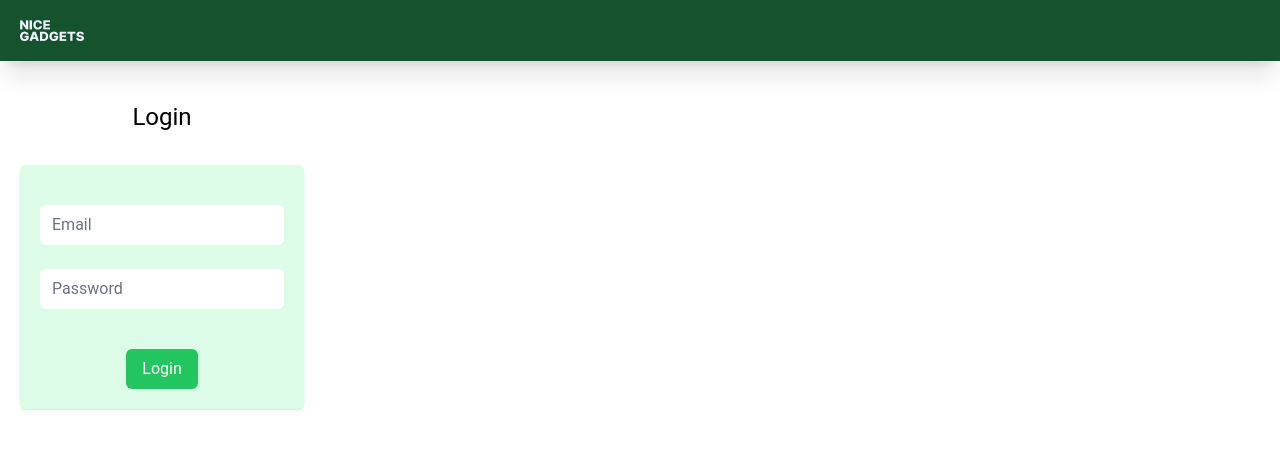
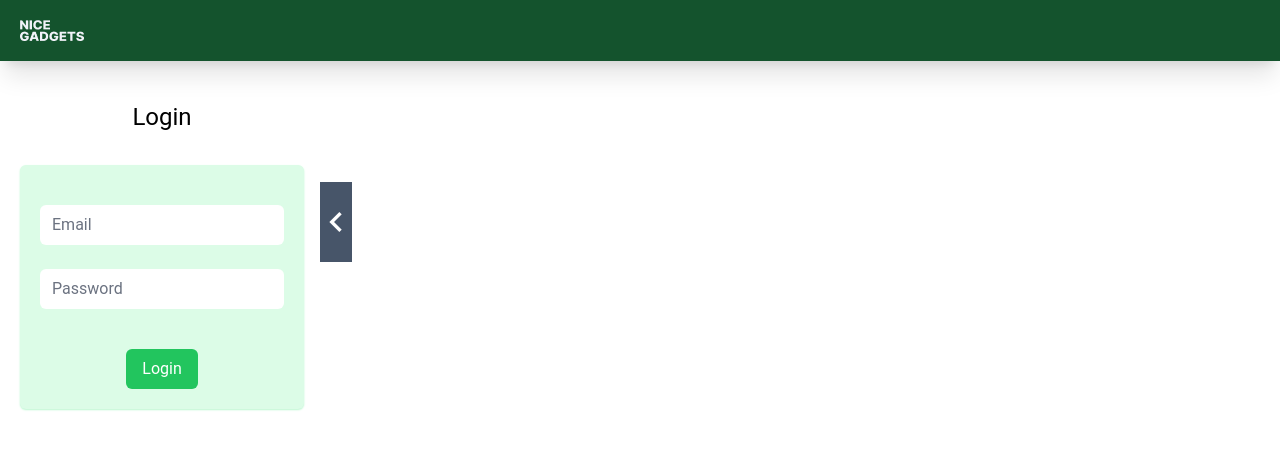
Before and after one commit to ysrckr/phone-catalog, a Vue app in the folder admin/: page /login in a window 1280 px wide. Shown: the top 450 px of the page. Built offline with nearby package versions, Linux system fonts and the light colour scheme; no server answers; what @tanstack/vue-query would draw is missing.

Commit message:
create button to open sidebar

```diff
--- a/admin/index.html
+++ b/admin/index.html
@@ -6,7 +6,7 @@
     <meta name="viewport" content="width=device-width, initial-scale=1.0" />
     <title>Phone Catalog | Admin</title>
   </head>
-  <body>
+  <body class="min-h-screen">
     <div id="app"></div>
     <script type="module" src="/src/main.ts"></script>
   </body>
--- a/admin/package.json
+++ b/admin/package.json
@@ -11,6 +11,7 @@
   "dependencies": {
     "@tailwindcss/forms": "^0.5.3",
     "@tanstack/vue-query": "^4.24.10",
+    "@vueuse/motion": "2.0.0-beta.12",
     "axios": "^1.3.4",
     "pinia": "^2.0.32",
     "prettier-plugin-tailwind-css": "^1.5.0",
--- a/admin/src/App.vue
+++ b/admin/src/App.vue
@@ -1,3 +1,3 @@
 <template>
-    <router-view></router-view>
+  <router-view></router-view>
 </template>
--- a/admin/src/layouts/MainLayout.vue
+++ b/admin/src/layouts/MainLayout.vue
@@ -1,15 +1,44 @@
 <script lang="ts" setup>
 import Header from './Header.vue';
 import Sidebar from './Sidebar.vue';
+import { useUiStore } from '@/stores/uiStore';
+
+const uiStore = useUiStore();
 </script>
 <template>
   <Header />
-  <div class="flex h-screen relative gap-x-6">
-    <Sidebar
-      class="bg-[#2c8b44ca] absolute top-0 left-0 h-screen w-2/3 md:w-1/4 lg:w-1/4 z-10 md:relative"
-    />
-    <main>
-      <router-view></router-view>
-    </main>
+  <div class="flex flex-col">
+    <div class="gap-x-6 relative flex">
+      <Sidebar
+        class="bg-[#2c8b44ca] absolute top-0 left-0 bottom-0 min-h-screen w-2/3 md:w-1/4 lg:w-1/4 z-10 md:relative md:h-min-screen"
+      />
+      <div
+        class="left-2/3 md:left-1/4 top-1/3 bg-slate-600 absolute z-10 w-8 h-20 cursor-pointer"
+      >
+        <button
+          v-show="!uiStore.isSidebarOpen"
+          class="absolute px-8 py-4 text-white cursor-pointer right-[-2.25rem] top-1 z-30"
+          @click="uiStore.openSidebar"
+        >
+          <v-icon
+            icon="mdi-chevron-left"
+            size="2.5rem"
+          />
+        </button>
+        <button
+          v-show="uiStore.isSidebarOpen"
+          class="absolute px-8 py-4 text-white cursor-pointer right-[-2.25rem] top-1 z-30"
+          @click="uiStore.closeSidebar"
+        >
+          <v-icon
+            icon="mdi-chevron-right"
+            size="2.5rem"
+          />
+        </button>
+      </div>
+      <main>
+        <router-view></router-view>
+      </main>
+    </div>
   </div>
 </template>
--- a/admin/src/main.ts
+++ b/admin/src/main.ts
@@ -1,10 +1,15 @@
 import { createApp } from 'vue';
 import App from './App.vue';
+// Router
 import { router } from './router';
+// Vue Query
 import { VueQueryPlugin } from '@tanstack/vue-query';
+// Pinia
 import { createPinia } from 'pinia';
+// Toastify
 import Vue3Toastify, { type ToastContainerOptions } from 'vue3-toastify';
 import 'vue3-toastify/dist/index.css';
+// Styles
 import './style.css';
 // Vuetify
 import 'vuetify/styles';
@@ -13,6 +18,8 @@ import { createVuetify } from 'vuetify';
 import * as components from 'vuetify/components';
 import * as directives from 'vuetify/directives';
 import { aliases, mdi } from 'vuetify/iconsets/mdi';
+// Vue Motion
+import { MotionPlugin } from '@vueuse/motion';
 
 const vuetify = createVuetify({
   components,
@@ -33,6 +40,7 @@ const app = createApp(App)
   .use(VueQueryPlugin)
   .use(router)
   .use(vuetify)
+  .use(MotionPlugin)
   .use(Vue3Toastify, {
     position: 'top-right',
     timeout: 2000,
--- a/admin/src/pages/LoginPage.vue
+++ b/admin/src/pages/LoginPage.vue
@@ -1,5 +1,5 @@
 <script lang="ts" setup>
-import { onMounted, ref } from 'vue';
+import { ref } from 'vue';
 import { useRouter } from 'vue-router';
 import { toast } from 'vue3-toastify';
 import { useAuthStore } from '@/stores/authStore';
@@ -37,12 +37,11 @@ const onLogin = async () => {
       email: email.value,
       password: password.value,
     });
+    router.push('/dashboard');
   } catch (error) {
     toast.error('Invalid credentials');
     return;
   }
-
-  router.push('/dashboard');
 };
 </script>
 
--- a/admin/src/pages/UsersPage.vue
+++ b/admin/src/pages/UsersPage.vue
@@ -2,7 +2,8 @@
 import UsersItem from '@/components/Items/UsersItem.vue';
 import { useQuery } from '@tanstack/vue-query';
 import { getAllUsers } from '@/api/users/getAll';
-import Response from '@/components/Utilities/Loader.vue.js';
+import Error from '@/components/Utilities/Error.vue';
+import Loader from '@/components/Utilities/Loader.vue';
 
 const {
   data: users,
--- /dev/null
+++ b/admin/src/stores/uiStore.ts
@@ -0,0 +1,25 @@
+import { defineStore } from 'pinia';
+
+export interface UiState {
+  isSidebarOpen: boolean;
+}
+
+export const useUiStore = defineStore('ui', {
+  state: () => ({
+    isSidebarOpen: false,
+  }),
+  getters: {},
+  actions: {
+    toggleSidebar() {
+      this.isSidebarOpen = !this.isSidebarOpen;
+    },
+    openSidebar() {
+      if (this.isSidebarOpen) return;
+      this.isSidebarOpen = true;
+    },
+    closeSidebar() {
+      if (!this.isSidebarOpen) return;
+      this.isSidebarOpen = false;
+    },
+  },
+});
```
Also changed, not shown: 1 other file (tests, documents, lock files or other folders).
